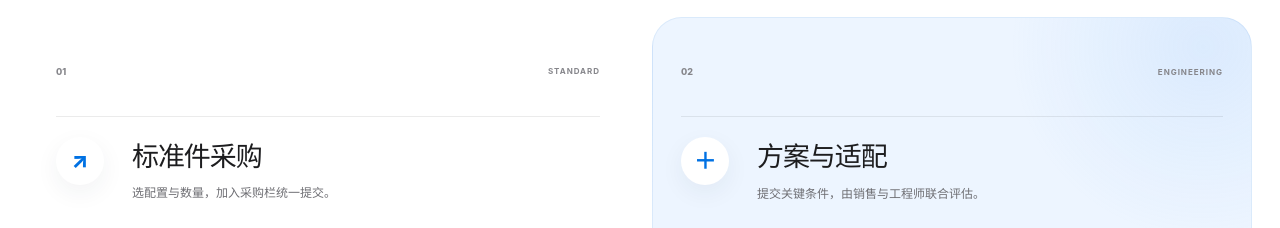
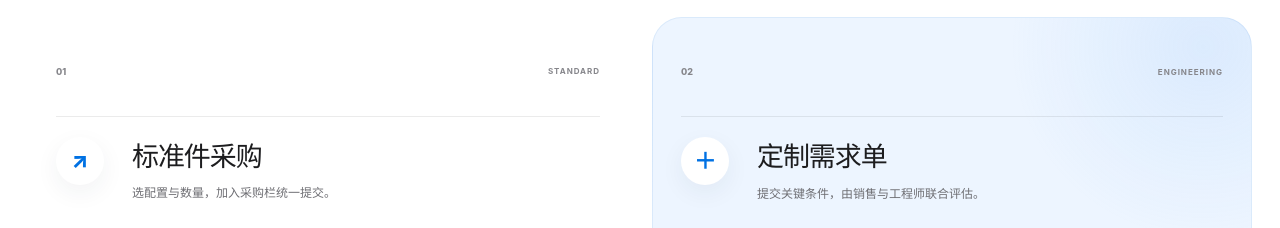
Before and after one commit to atlasfish/Joynext_Robot_Part_Store, a Next.js app: page / in a window 1280 px wide. Shown: the part 4660-4888 px from the top of the page. Built offline with nearby package versions, Linux system fonts and the light colour scheme.

Commit message:
Rename custom request path

```diff
--- a/app/page.tsx
+++ b/app/page.tsx
@@ -1006,7 +1006,7 @@ function Home({
             <article className="path-card custom" data-reveal style={{ "--reveal-delay": "100ms" } as React.CSSProperties}>
               <div className="path-topline"><span>02</span><b>ENGINEERING</b></div>
               <div className="path-icon">＋</div>
-              <div><h3>{c("方案与适配", "Solutions & adaptation")}</h3><p>{c("提交关键条件，由销售与工程师联合评估。", "Share key constraints for joint review.")}</p></div>
+              <div><h3>{c("定制需求单", "Custom request")}</h3><p>{c("提交关键条件，由销售与工程师联合评估。", "Share key constraints for joint review.")}</p></div>
               <button className="dark-button" onClick={() => onNavigate("custom")}>{c("提交项目需求", "Submit project requirements")} <span>→</span></button>
             </article>
           </div>
```
